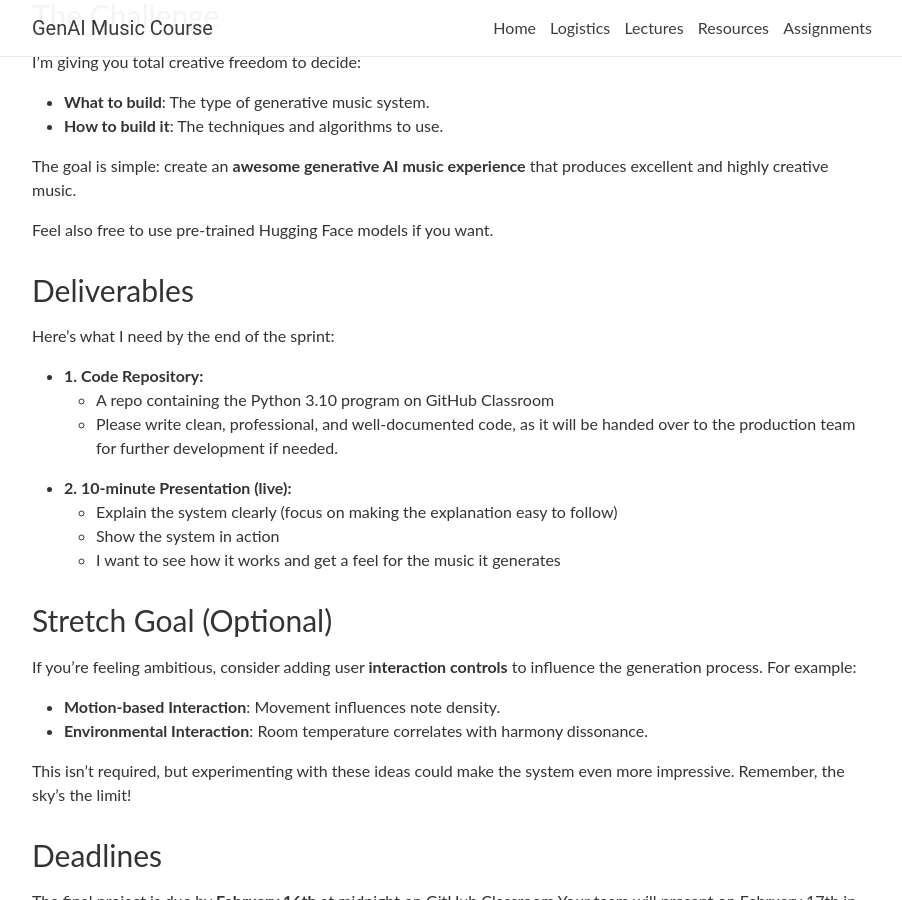
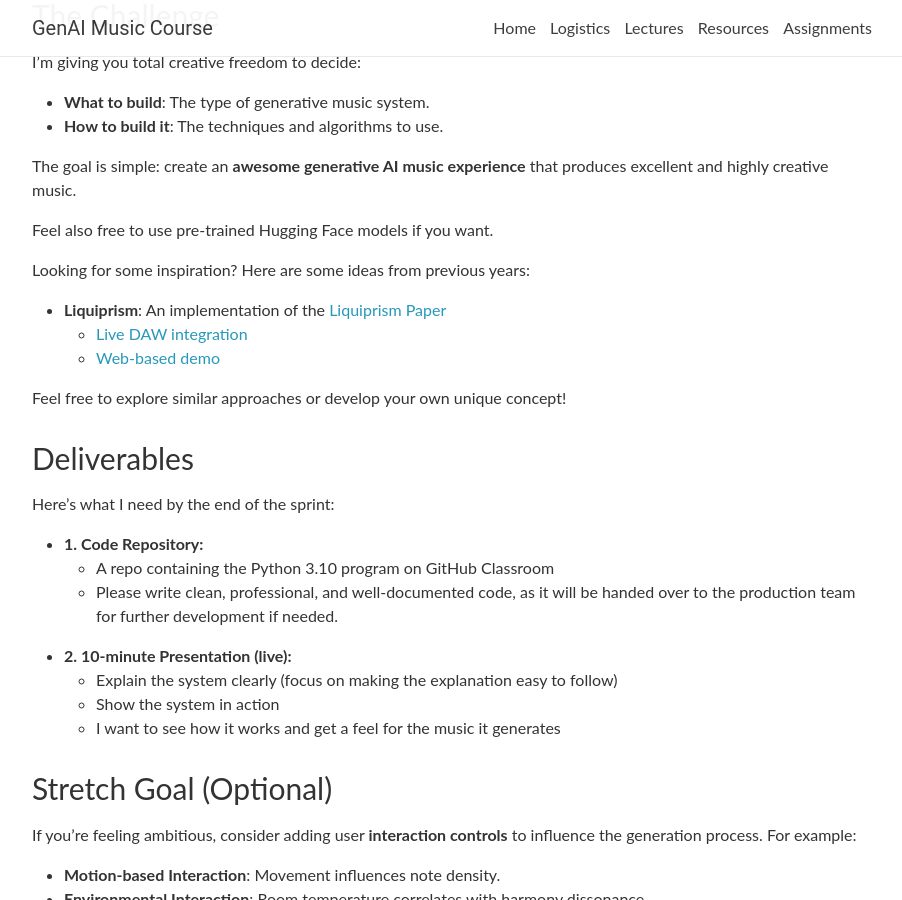
Before and after one commit to upf-smc-genai-music/upf-smc-genai-music.github.io, a Jekyll site: the page built from _pages/assignments.md, in a window 1280 px wide and 900 px high, scrolled down 6806 px. Shown: the whole window, without its empty margins (188-1090 px from the left). Built offline with Jekyll 4.4.1, drawn with Linux system fonts in a browser that asks for light colours; nearby versions of some CDN libraries; comment, search, counter and statistics services are not loaded.

Commit message:
add examples to final project

```diff
--- a/_pages/assignments.md
+++ b/_pages/assignments.md
@@ -233,6 +233,15 @@ The goal is simple: create an **awesome generative AI music experience** that pr
 
 Feel also free to use pre-trained Hugging Face models if you want.
 
+
+Looking for some inspiration? Here are some ideas from previous years:
+
+* **Liquiprism**: An implementation of the [Liquiprism Paper](https://www.icad.org/websiteV2.0/Conferences/ICAD2002/proceedings/36_AlanDorin.pdf)
+  * [Live DAW integration](https://www.youtube.com/shorts/J_Kz7gld5D4)
+  * [Web-based demo](https://liquiprism.vercel.app/)
+
+Feel free to explore similar approaches or develop your own unique concept!
+
 ### Deliverables
 Here’s what I need by the end of the sprint:
 
```
